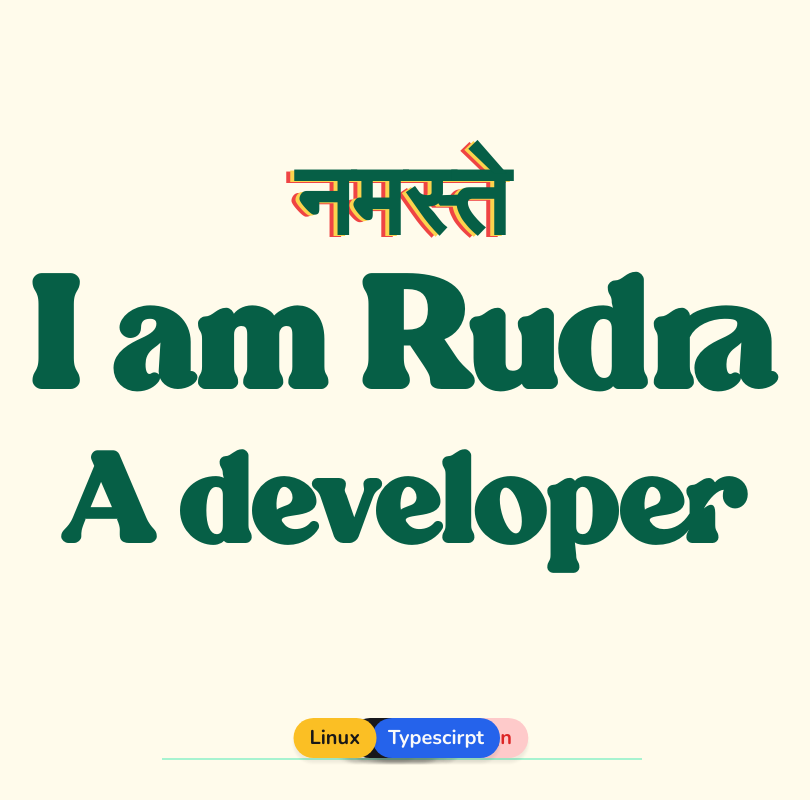
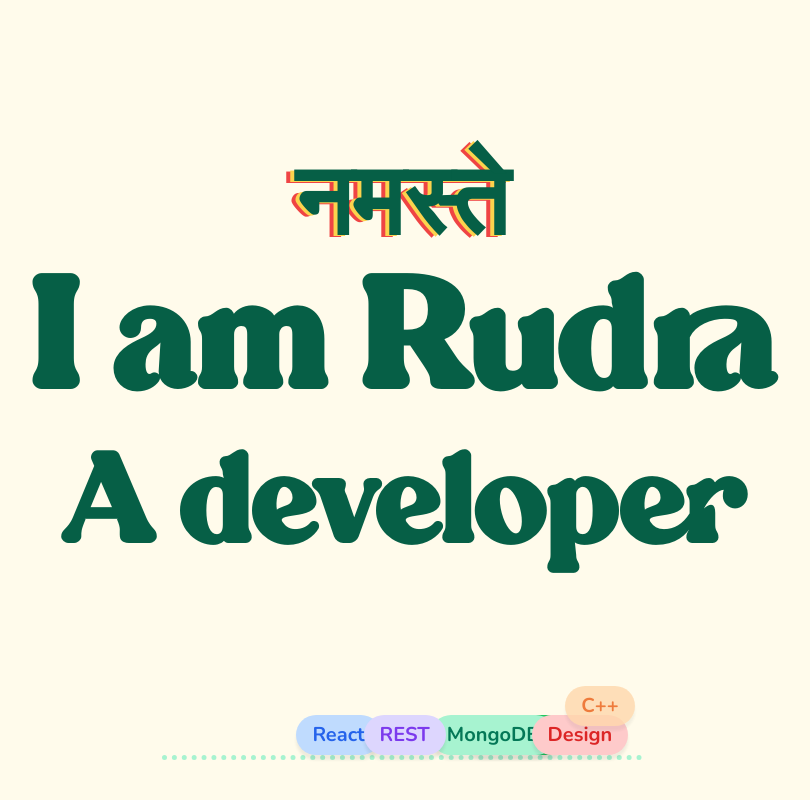
Before and after one commit to lucifer78907/Portfolio, a React (Vite) app: page / in a window 1280 px wide. Shown: the whole page, without its empty margins (238-1048 px from the left). Built offline with nearby package versions, Linux system fonts and the light colour scheme; a web font is replaced by a local one; what react-locomotive-scroll would draw is missing.

Commit message:
+BreadCrumb SingleComponent +BreadCrumbData +Icon

```diff
--- a/package.json
+++ b/package.json
@@ -15,6 +15,7 @@
     "locomotive-scroll": "^4.1.4",
     "react": "^18.2.0",
     "react-dom": "^18.2.0",
+    "react-icons": "^5.0.1",
     "react-locomotive-scroll": "^0.2.2",
     "react-router-dom": "^6.21.3",
     "tslib": "^2.6.2"
--- /dev/null
+++ b/src/components/Hero/BreadCrumb.tsx
@@ -0,0 +1,36 @@
+import { IconType } from "react-icons";
+import gsap from "gsap";
+import { useLayoutEffect } from "react";
+
+interface BreadCrumbData {
+  breadCrumbClassName: string;
+  title: string;
+  icon: IconType;
+  iconColor: string;
+}
+
+const BreadCrumb = ({
+  title,
+  breadCrumbClassName,
+  icon,
+  iconColor,
+}: BreadCrumbData) => {
+  const BreadCrumbIcon: IconType = icon;
+
+  return (
+    <span
+      className={`hero__breadcrumb hero__breadcrumb--${breadCrumbClassName}`}
+    >
+      {title}
+      {
+        <BreadCrumbIcon
+          className={`hero__breadcrumb--icon hero__breadcrumb--icon--${breadCrumbClassName}`}
+          size="2em"
+          color={iconColor}
+        />
+      }
+    </span>
+  );
+};
+
+export default BreadCrumb;
--- /dev/null
+++ b/src/components/Hero/HeroBreadCrumbs.tsx
@@ -0,0 +1,134 @@
+import gsap from "gsap";
+import { useGSAP } from "@gsap/react";
+import { useEffect } from "react";
+import { Flip } from "gsap/Flip";
+import { breadCrumbData } from "../../data/breadCrumbData";
+import BreadCrumb from "./BreadCrumb";
+
+interface BreadCrumbs {
+  element: any;
+  isVisited: boolean;
+}
+
+let i: number = 0;
+
+const HeroBreadCrumbs = () => {
+  gsap.registerPlugin(Flip);
+  let allBreadCrumbs: BreadCrumbs[];
+  const postionSet = new Set<number>();
+
+  useGSAP(() => {
+    allBreadCrumbs = gsap.utils.toArray(".hero__breadcrumb");
+    allBreadCrumbs = allBreadCrumbs.map((crumb) => {
+      return { element: crumb, isVisited: false };
+    });
+    gsap.set(".hero__breadcrumb", { autoAlpha: 0 }); //hiding them
+  });
+
+  useEffect(() => {
+    for (let i = 0; i < allBreadCrumbs.length + 1; i++) {
+      setTimeout(() => {
+        showBreadCrumb();
+      }, i * 1000);
+    }
+  });
+
+  const showBreadCrumb = () => {
+    if (i > allBreadCrumbs.length) return;
+    if (i === allBreadCrumbs.length) {
+      alignBreadCrumbs();
+      i = i + 1;
+      return;
+    }
+    // select a random element from allbreadcrumbs
+    const { element: randomEle }: any = allBreadCrumbs[i];
+    allBreadCrumbs[i].isVisited = true;
+    i = i + 1;
+
+    // to not have same position
+    let randomX: number = gsap.utils.random(10, 80, 7);
+    while (postionSet.has(randomX)) randomX = gsap.utils.random(10, 80, 7);
+    postionSet.add(randomX);
+
+    // animation
+    gsap.set(randomEle, { left: `${randomX}%` });
+
+    gsap.to(randomEle, {
+      autoAlpha: 1,
+      bottom: 0,
+      duration: 1,
+      ease: "bounce",
+    });
+  };
+
+  const alignBreadCrumbs = () => {
+    const state = Flip.getState(".hero__breadcrumb");
+
+    gsap.set(".hero__bottom-line", {
+      display: "flex",
+      alignItems: "flex-end",
+      justifyContent: "center",
+      gap: "1rem",
+    });
+
+    gsap.set(".hero__breadcrumb", {
+      left: "50%",
+      transform: "translateX(-50%)",
+    });
+
+    Flip.from(state, {
+      duration: 2,
+      ease: "power4.in",
+      onComplete: speardBreadCrumbs,
+      stagger: {
+        each: 0.05,
+        from: "random",
+      },
+    });
+  };
+
+  const speardBreadCrumbs = () => {
+    const state = Flip.getState(".hero__breadcrumb");
+
+    gsap.set(".hero__breadcrumb", {
+      left: 0,
+      position: "relative",
+      transform: "translateX(0)",
+    });
+
+    Flip.from(state, {
+      delay: 1,
+      duration: 1,
+      ease: "power4.out",
+      onComplete: () => {
+        const breadItemClass = `.hero__breadcrumb--icon`;
+        gsap.to(breadItemClass, {
+          top: "-60%",
+          autoAlpha: 1,
+          stagger: {
+            amount: 1,
+            from: "center",
+          },
+        });
+      },
+    });
+  };
+
+  return (
+    <span className="hero__bottom-line">
+      {breadCrumbData.map((breadCrumb) => {
+        return (
+          <BreadCrumb
+            key={breadCrumb.id}
+            title={breadCrumb.breadCrumbTitle}
+            breadCrumbClassName={breadCrumb.breadCrumbClassName}
+            icon={breadCrumb.breadCrumbIcon}
+            iconColor={breadCrumb.iconColor}
+          />
+        );
+      })}
+    </span>
+  );
+};
+
+export default HeroBreadCrumbs;
--- a/src/components/Hero/HeroMain.scss
+++ b/src/components/Hero/HeroMain.scss
@@ -13,7 +13,7 @@
     height: 2px;
     width: 40%;
     flex-basis: 20rem;
-    border-bottom: 2px solid var(--color-primary-200);
+    border-bottom: 5px dotted var(--color-primary-200);
     position: relative;
   }
 
@@ -26,6 +26,17 @@
     border-radius: 40px;
     position: absolute;
     box-shadow: var(--box-shadow-light);
+    cursor: pointer;
+    user-select: none;
+
+    &--icon {
+      position: absolute;
+      top: 50%;
+      left: 50%;
+      transform: translate(-50%, -50%);
+      opacity: 0;
+      visibility: hidden;
+    }
 
     &--react {
       background-color: #bfdbfe;
--- a/src/components/Hero/HeroMain.tsx
+++ b/src/components/Hero/HeroMain.tsx
@@ -1,135 +1,14 @@
 import "./HeroMain.scss";
-import gsap from "gsap";
-import { useGSAP } from "@gsap/react";
-import { useEffect } from "react";
-import { Flip } from "gsap/Flip";
+import HeroBreadCrumbs from "./HeroBreadCrumbs";
 
-interface BreadCrumbs {
-  element: any;
-  isVisited: boolean;
-}
-
-let i: number = 0;
 const HeroMain = () => {
-  gsap.registerPlugin(Flip);
-  let allBreadCrumbs: BreadCrumbs[];
-  const postionSet = new Set<number>();
-
-  useGSAP(() => {
-    allBreadCrumbs = gsap.utils.toArray(".hero__breadcrumb");
-    allBreadCrumbs = allBreadCrumbs.map((crumb) => {
-      return { element: crumb, isVisited: false };
-    });
-
-    gsap.set(".hero__breadcrumb", { autoAlpha: 0 }); //hiding them
-  });
-
-  useEffect(() => {
-    for (let i = 0; i < allBreadCrumbs.length + 1; i++) {
-      setTimeout(() => {
-        showBreadCrumbs();
-      }, i * 300);
-    }
-  });
-
-  const showBreadCrumbs = () => {
-    if (i > allBreadCrumbs.length) return;
-    if (i === allBreadCrumbs.length) {
-      alignBreadCrumbs();
-      i = i + 1;
-      return;
-    }
-    // select a random element from allbreadcrumbs
-    const { element: randomEle }: any = allBreadCrumbs[i];
-    allBreadCrumbs[i].isVisited = true;
-    i = i + 1;
-
-    // to not have same position
-    // let randomX = getRandomInt(0, 100);
-    let randomX: number = gsap.utils.random(10, 80, 7);
-    while (postionSet.has(randomX)) randomX = gsap.utils.random(10, 80, 7);
-    postionSet.add(randomX);
-
-    // animation
-    gsap.set(randomEle, { left: `${randomX}%` });
-
-    gsap.to(randomEle, {
-      autoAlpha: 1,
-      bottom: 0,
-      duration: 1,
-      ease: "bounce",
-    });
-  };
-
-  const alignBreadCrumbs = () => {
-    const state = Flip.getState(".hero__breadcrumb");
-
-    gsap.set(".hero__bottom-line", {
-      display: "flex",
-      alignItems: "flex-end",
-      justifyContent: "center",
-      gap: "1rem",
-    });
-
-    gsap.set(".hero__breadcrumb", {
-      left: "50%",
-      transform: "translateX(-50%)",
-    });
-
-    Flip.from(state, {
-      duration: 2,
-      ease: "power4.in",
-      onComplete: speardBreadCrumbs,
-      stagger: {
-        each: 0.05,
-        from: "random",
-      },
-    });
-  };
-
-  const speardBreadCrumbs = () => {
-    const state = Flip.getState(".hero__breadcrumb");
-
-    gsap.set(".hero__breadcrumb", {
-      left: 0,
-      position: "relative",
-      transform: "translateX(0)",
-    });
-
-    Flip.from(state, {
-      delay: 1,
-      duration: 1,
-      ease: "power4.out",
-    });
-  };
-
   return (
     <section className="hero__main">
       <h1 className="heading__primary">
         <span className="heading__primary--hindi">नमस्ते</span>I am Rudra
         <span className="heading__primary--sub">A developer</span>
       </h1>
-      <span className="hero__bottom-line">
-        <span className="hero__breadcrumb hero__breadcrumb--react">React</span>
-        <span className="hero__breadcrumb hero__breadcrumb--node">Node.js</span>
-        <span className="hero__breadcrumb hero__breadcrumb--mongodb">
-          MongoDb
-        </span>
-        <span className="hero__breadcrumb hero__breadcrumb--design">
-          Design
-        </span>
-        <span className="hero__breadcrumb hero__breadcrumb--rest">REST</span>
-        <span className="hero__breadcrumb hero__breadcrumb--c">C++</span>
-        <span className="hero__breadcrumb hero__breadcrumb--gsap">GSAP</span>
-        <span className="hero__breadcrumb hero__breadcrumb--express">
-          Express.js
-        </span>
-        <span className="hero__breadcrumb hero__breadcrumb--next">Next.js</span>
-        <span className="hero__breadcrumb hero__breadcrumb--ts">
-          Typescirpt
-        </span>
-        <span className="hero__breadcrumb hero__breadcrumb--lnx">Linux</span>
-      </span>
+      <HeroBreadCrumbs />
       {/* <span className="hero__circle"></span> */}
     </section>
   );
--- /dev/null
+++ b/src/data/breadCrumbData.ts
@@ -0,0 +1,91 @@
+import { FaReact } from "react-icons/fa";
+import { FaNodeJs } from "react-icons/fa";
+import { TbBrandMongodb } from "react-icons/tb";
+import { FaFigma } from "react-icons/fa";
+import { IoIosGlobe } from "react-icons/io";
+import { SiCplusplus } from "react-icons/si";
+import { SiGreensock } from "react-icons/si";
+import { SiExpress } from "react-icons/si";
+import { SiNextdotjs } from "react-icons/si";
+import { TbBrandTypescript } from "react-icons/tb";
+import { FaLinux } from "react-icons/fa";
+
+export const breadCrumbData = [
+  {
+    id: 1,
+    breadCrumbClassName: "react",
+    breadCrumbIcon: FaReact,
+    breadCrumbTitle: "React",
+    iconColor: "#2563eb",
+  },
+  {
+    id: 2,
+    breadCrumbClassName: "node",
+    breadCrumbIcon: FaNodeJs,
+    breadCrumbTitle: "Node.js",
+    iconColor: "#22c55e",
+  },
+  {
+    id: 3,
+    breadCrumbClassName: "mongodb",
+    breadCrumbIcon: TbBrandMongodb,
+    breadCrumbTitle: "MongoDB",
+    iconColor: "#047857",
+  },
+  {
+    id: 4,
+    breadCrumbClassName: "design",
+    breadCrumbIcon: FaFigma,
+    breadCrumbTitle: "Design",
+    iconColor: "#dc2626",
+  },
+  {
+    id: 5,
+    breadCrumbClassName: "rest",
+    breadCrumbIcon: IoIosGlobe,
+    breadCrumbTitle: "REST",
+    iconColor: "#7c3aed",
+  },
+  {
+    id: 6,
+    breadCrumbClassName: "c",
+    breadCrumbIcon: SiCplusplus,
+    breadCrumbTitle: "C++",
+    iconColor: "#ea580c",
+  },
+  {
+    id: 7,
+    breadCrumbClassName: "gsap",
+    breadCrumbIcon: SiGreensock,
+    breadCrumbTitle: "GSAP",
+    iconColor: "#65a30d",
+  },
+  {
+    id: 8,
+    breadCrumbClassName: "express",
+    breadCrumbIcon: SiExpress,
+    breadCrumbTitle: "Express.js",
+    iconColor: "#18181b",
+  },
+  {
+    id: 9,
+    breadCrumbClassName: "next",
+    breadCrumbIcon: SiNextdotjs,
+    breadCrumbTitle: "Next.js",
+    iconColor: "#18181b",
+  },
+  {
+    id: 10,
+    breadCrumbClassName: "ts",
+    breadCrumbIcon: TbBrandTypescript,
+    breadCrumbTitle: "Typescript",
+    iconColor: "#2563eb",
+  },
+  {
+    id: 11,
+    breadCrumbClassName: "lnx",
+    breadCrumbIcon: FaLinux,
+    breadCrumbTitle: "Linux",
+    iconColor: "#181818",
+  },
+];
```
Also changed, not shown: 1 other file (tests, documents, lock files or other folders).
